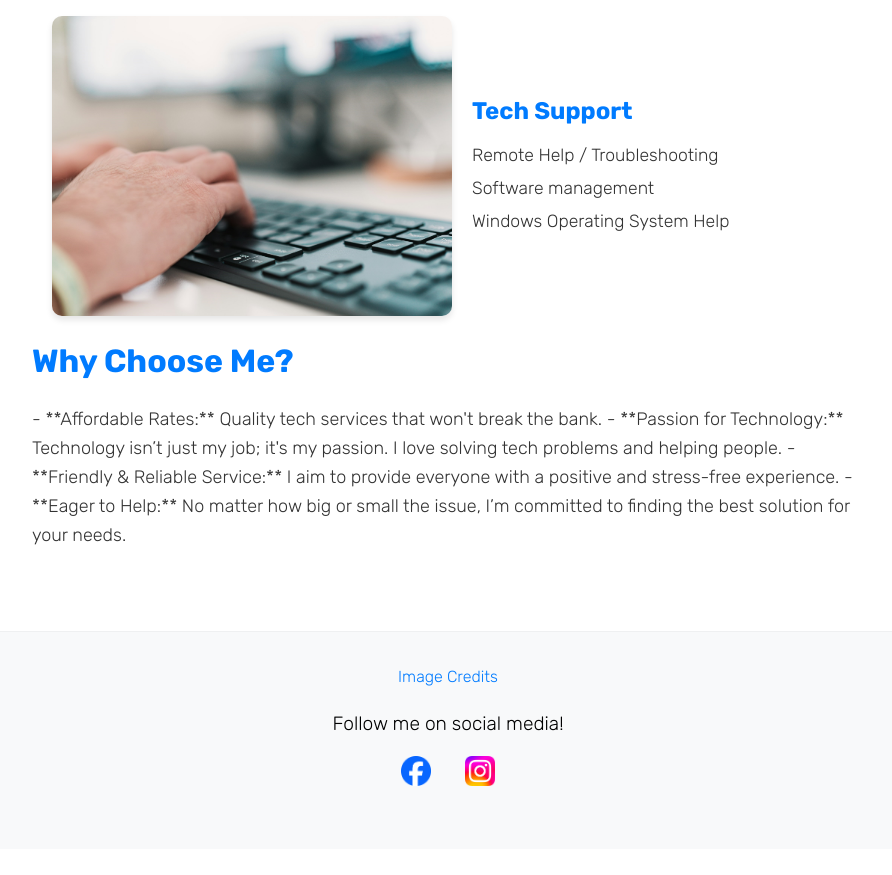
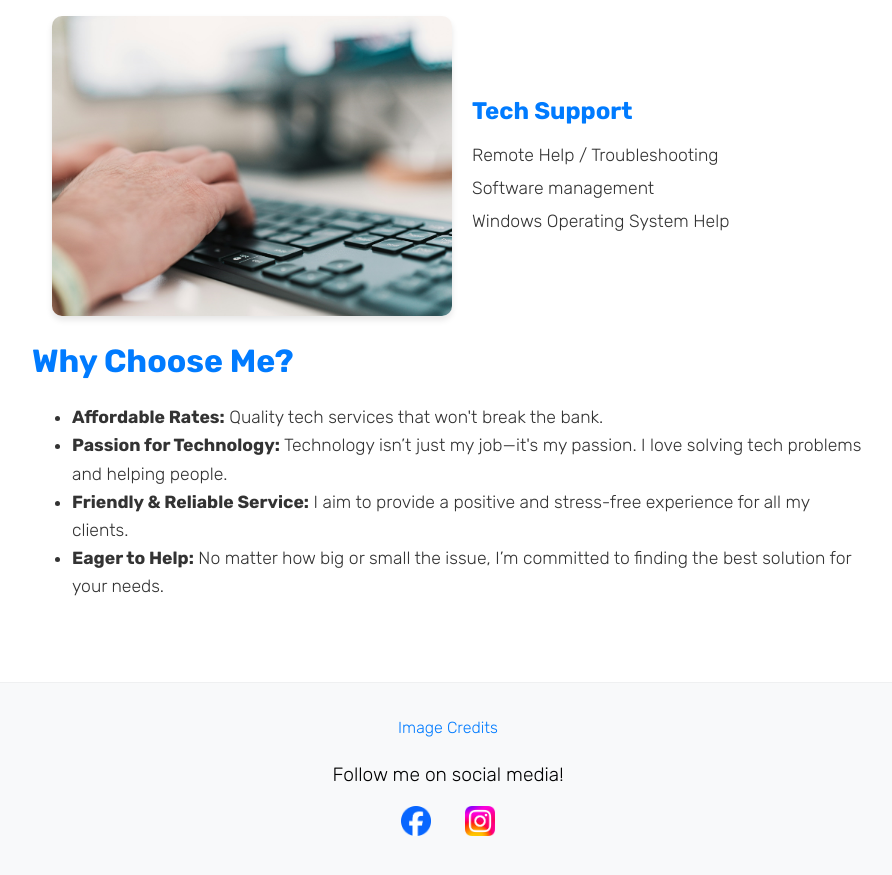
Before and after one commit to UndercoverComputing/undercovercomputing.com, a Jekyll site: the page index.html, which Jekyll copies as it is, in a window 1280 px wide and 900 px high, scrolled down 1483 px. Shown: the top 875 px of the window, without its empty margins (192-1084 px from the left). Built offline with Jekyll 4.4.1, drawn with Linux system fonts in a browser that asks for light colours; before the commit the page ends 2332 px from its top, so only the background shows below that.

Commit message:
Update index.html

```diff
--- a/index.html
+++ b/index.html
@@ -97,13 +97,13 @@
             </section>
         </section>
         <section class="why-choose-me-section">
-            <h2 id="why-choose-me"><strong>Why Choose Me?</strong></h2>
-            <p>
-                - **Affordable Rates:** Quality tech services that won't break the bank.
-                - **Passion for Technology:** Technology isn’t just my job; it's my passion. I love solving tech problems and helping people.
-                - **Friendly & Reliable Service:** I aim to provide everyone with a positive and stress-free experience.
-                - **Eager to Help:** No matter how big or small the issue, I’m committed to finding the best solution for your needs.
-            </p>
+            <h2><strong>Why Choose Me?</strong></h2>
+            <ul>
+                <li><strong>Affordable Rates:</strong> Quality tech services that won't break the bank.</li>
+                <li><strong>Passion for Technology:</strong> Technology isn’t just my job—it's my passion. I love solving tech problems and helping people.</li>
+                <li><strong>Friendly & Reliable Service:</strong> I aim to provide a positive and stress-free experience for all my clients.</li>
+                <li><strong>Eager to Help:</strong> No matter how big or small the issue, I’m committed to finding the best solution for your needs.</li>
+            </ul>
         </section>
     </main>
 
```
